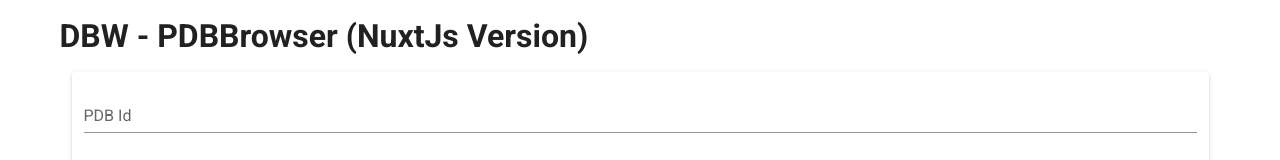
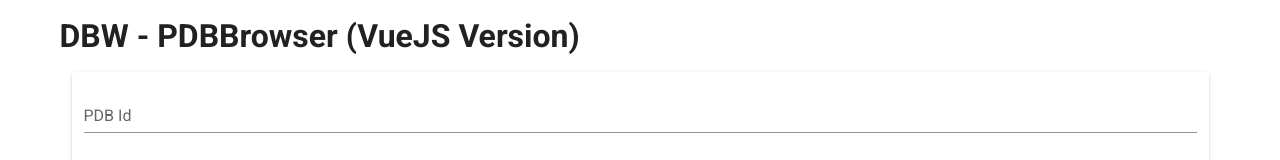
Before and after one commit to jlgelpi/DBW_PDBBrowser_nuxt, a Nuxt app: page / in a window 1280 px wide. Shown: the top 160 px of the page. Built offline with nearby package versions, Linux system fonts and the light colour scheme; no server answers.

Commit message:
Updated API urls

```diff
--- a/nuxt.config.js
+++ b/nuxt.config.js
@@ -2,9 +2,9 @@
     components: true,
     ssr: false,
     publicRuntimeConfig: {
-        APIPrefix: "http://mmb.irbbarcelona.org/formacio/~dbw00/PDBBrowser/api/",
+        APIPrefix: "https://formacio.bq.ub.edu/PDBBrowser/api/",
         PDBLink : "https://www.rcsb.org/structure/",
-        ImgLink : "http://mmb.pcb.ub.es/api/pdb/"
+        ImgLink : "https://mmb.irbbarcelona.org/api/pdb/"
     },
     head: {
         title: 'PDB-Browser 2022 (Nuxt version)',
@@ -13,8 +13,7 @@
         ]
     },
     router: {
-//        base: '/jspdb/'
-          base: '/formacio/jspdb/'
+        base: '/jspdb/'
     },
     buildModules: [
         '@nuxtjs/vuetify'
--- a/package.json
+++ b/package.json
@@ -10,6 +10,7 @@
         "axios": "^0.25.0",
         "bootstrap": "^5.1.3",
         "bootstrap-vue": "^2.21.2",
+        "browserslist": "^4.21.4",
         "nuxt": "^2.15.8",
         "vue-datatable-component": "^1.0.10"
     },
--- a/pages/index.vue
+++ b/pages/index.vue
@@ -13,7 +13,7 @@
     export default {
         data() {
             return {
-                title: 'DBW - PDBBrowser (NuxtJs Version)',
+                title: 'DBW - PDBBrowser (VueJS Version)',
             }
         },
         head() {
@@ -23,7 +23,7 @@
                     {
                         hid: 'description',
                         name: 'description',
-                        content: 'Nuxt-JS version of DBW PDBBrowser'
+                        content: 'VueJS version of DBW PDBBrowser'
                     },
                     {  hid: 'viewport',
                        name: 'viewport',
```
